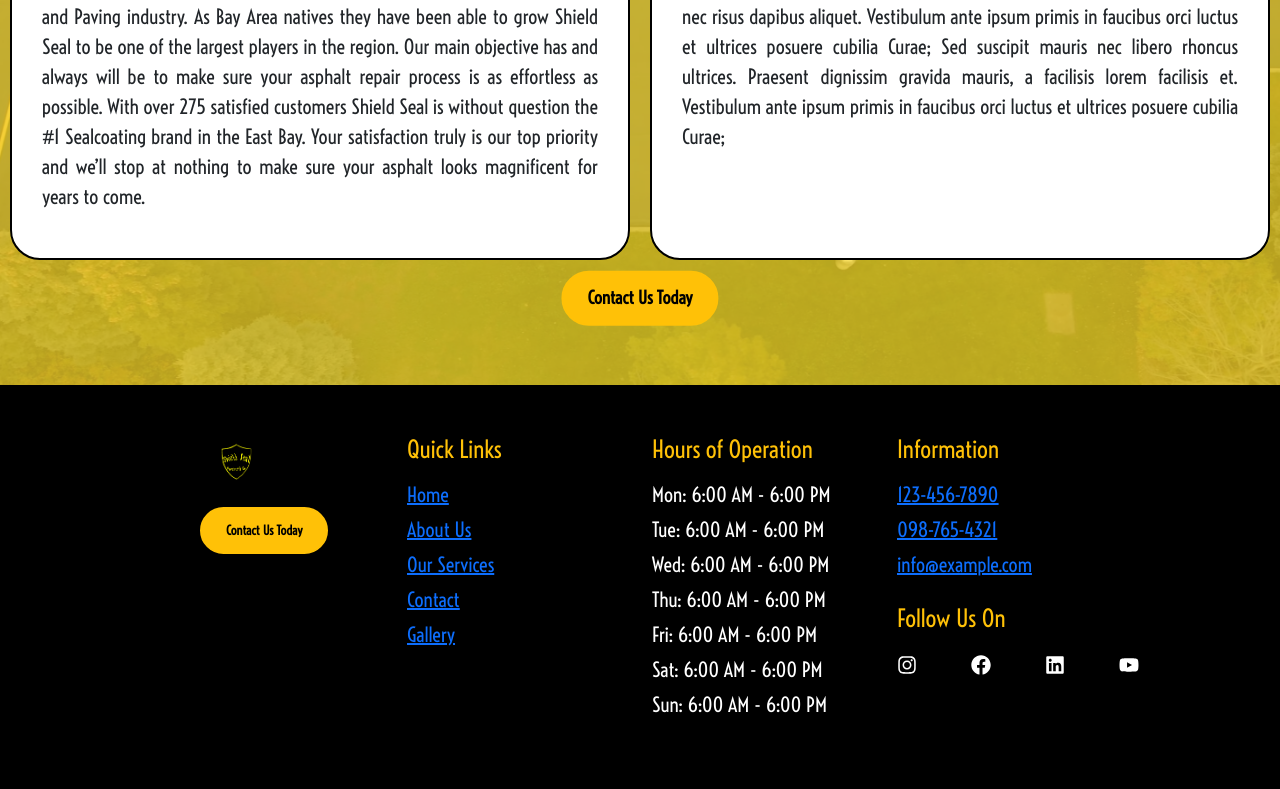
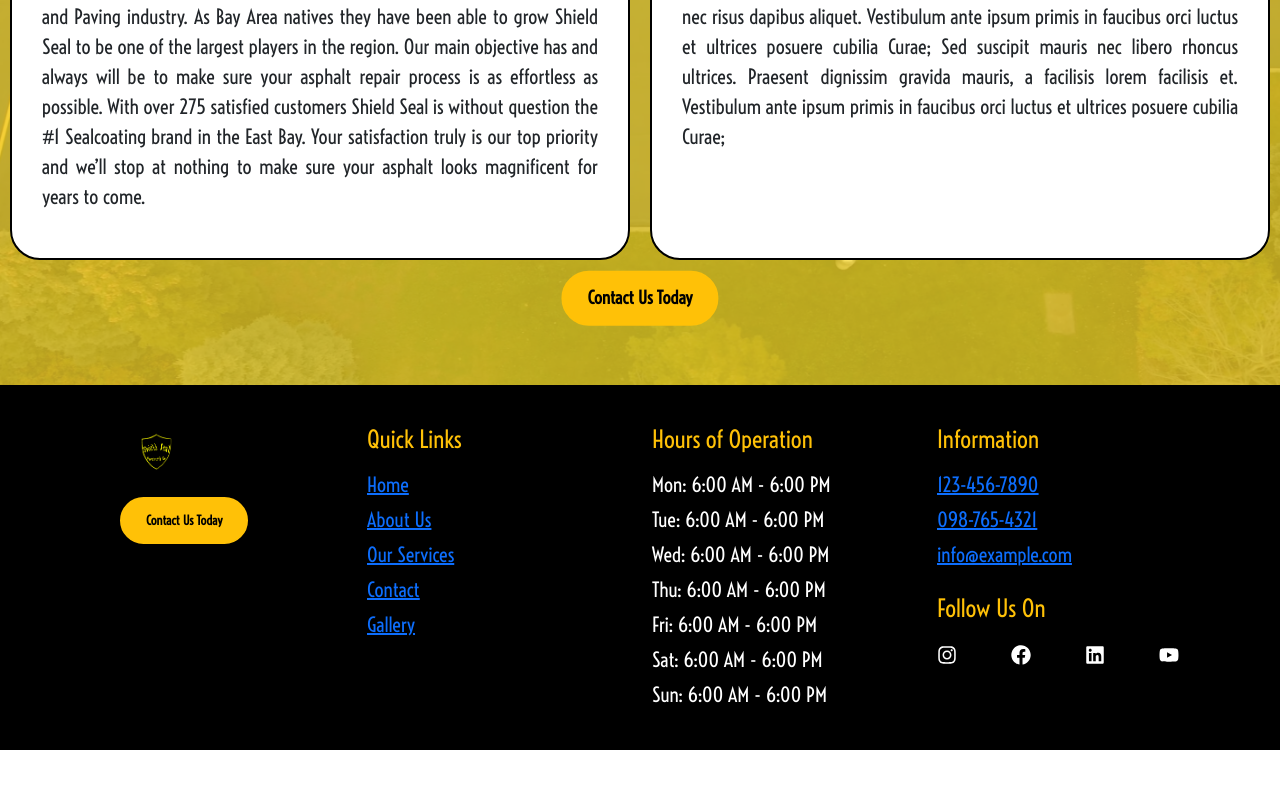
Before and after one commit to ahmaadidrees/ShieldSeal, a React (Create React App) app: page / in a window 1280 px wide. Shown: the part 2073-2862 px from the top of the page. After the commit the page ends 2823 px from the top, so only its background shows below. Built offline with nearby package versions, Linux system fonts and the light colour scheme; a web font is replaced by a local one.

Commit message:
adjusted height of footer

```diff
--- a/src/components/Footer.css
+++ b/src/components/Footer.css
@@ -31,6 +31,10 @@
     white-space: nowrap;
     flex-direction: column;
   }
+  .footer-container{
+    position: relative;
+    top: 70px;
+  }
   @media (max-width: 1190px) {
     .foot .row {
       flex-direction: column;
--- a/src/components/Footer.js
+++ b/src/components/Footer.js
@@ -7,7 +7,7 @@ import './Footer.css'
 
 function Footer() {
   return (
-    <footer className='foot' style={{background: 'black', color: 'white', padding: '150px',}}>
+    <footer className='foot' style={{background: 'black', color: 'white', padding: '70px'}}>
       <Container className='footer-container'>
         <Row>
           <Col sm={12} md={3} className="mb-4" style={{paddingRight:'50px',paddingLeft:'50px'}}>
```
